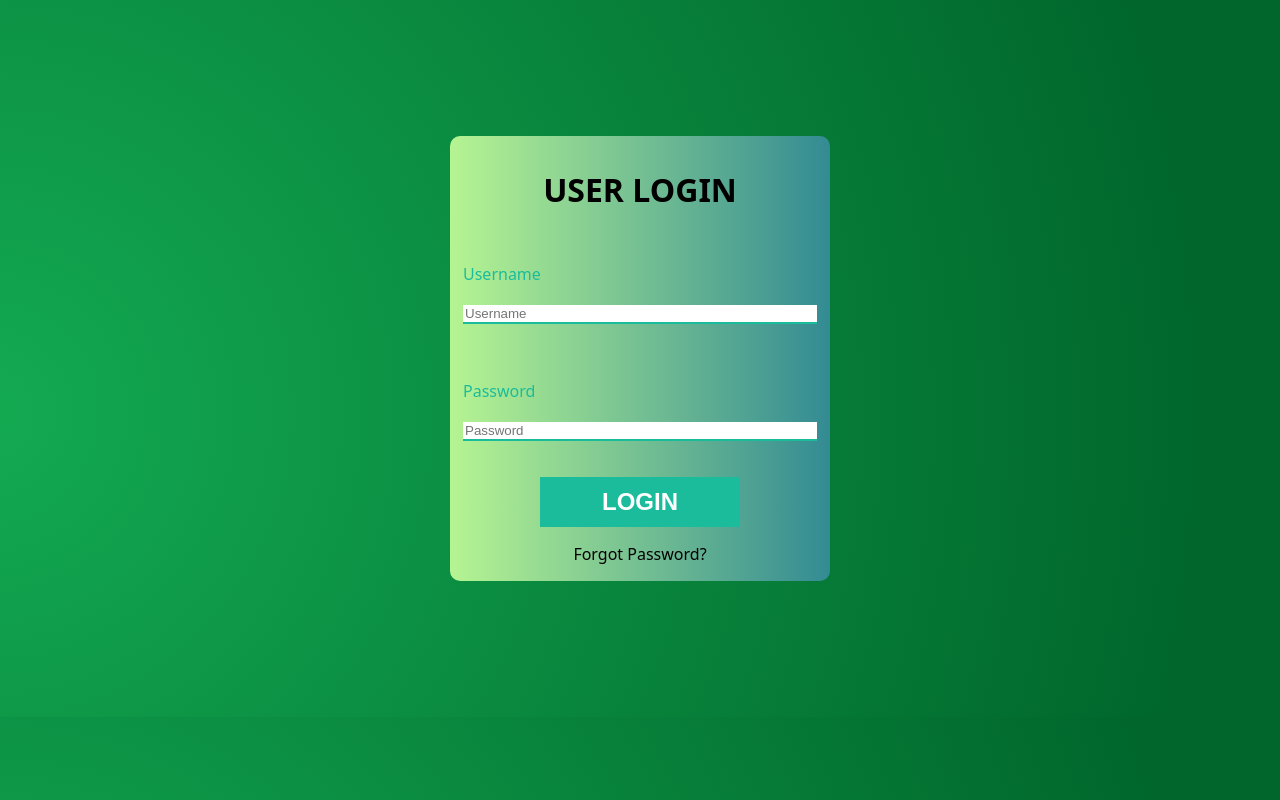
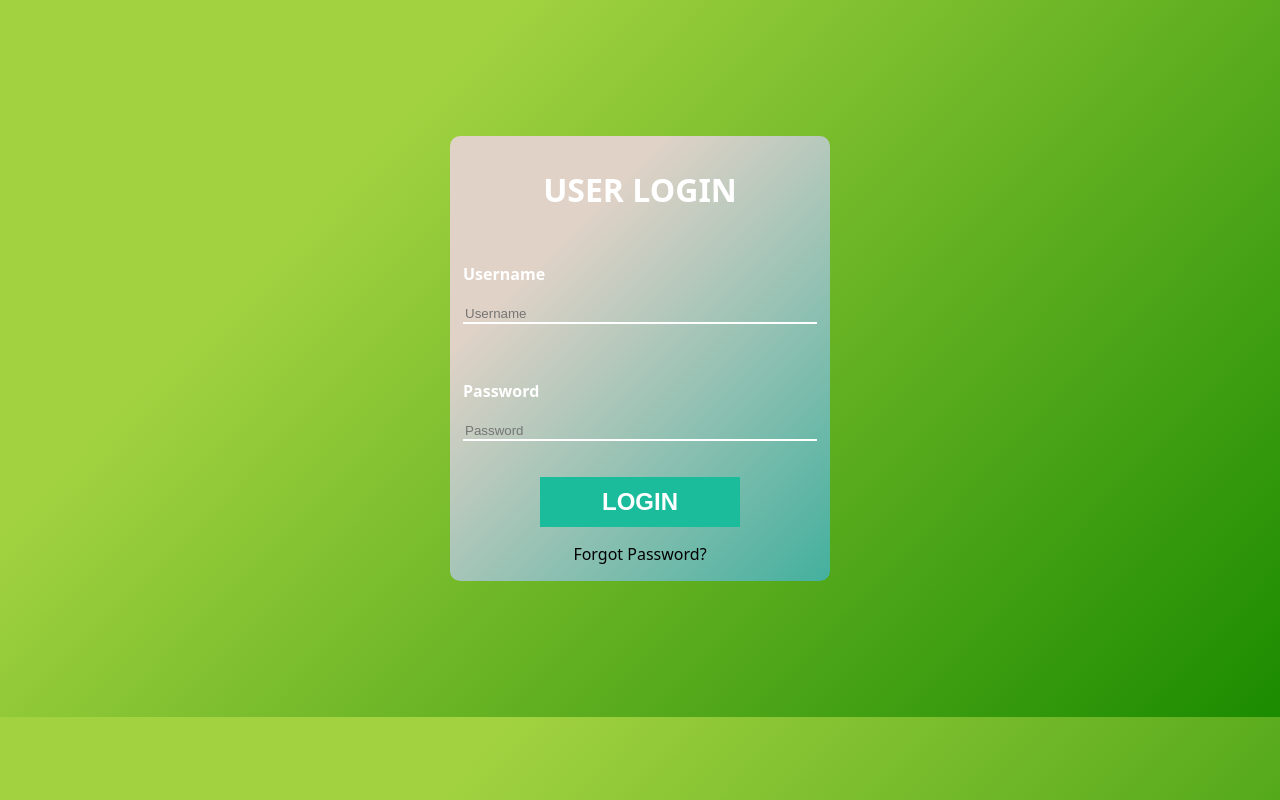
Before and after one commit to Some1Uknow/loginpage-UI, a plain HTML site: page index.html in a window 1280 px wide. Drawn offline with Linux system fonts and the light colour scheme.

Commit message:
Update login form.css

```diff
--- a/login form.css
+++ b/login form.css
@@ -1,5 +1,6 @@
 body {
-  background: radial-gradient(circle at -1% 57.5%, rgb(19, 170, 82) 0%, rgb(0, 102, 43) 90%);
+  background-color: #1b8b00;
+background-image: linear-gradient(314deg, #1b8b00 0%, #a2d240 74%);
   display: flex;
   justify-content: center;
   align-items: center;
@@ -7,7 +8,8 @@ body {
 }
 
 form {
-  background: linear-gradient(to right, rgb(182, 244, 146), rgb(51, 139, 147));
+  background-color: #44b09e;
+background-image: linear-gradient(315deg, #44b09e 0%, #e0d2c7 74%);
   display: flex;
   justify-content: center;
   align-items: center;
@@ -24,7 +26,7 @@ form {
 #p1 {
   font-family: system-ui, -apple-system, BlinkMacSystemFont, "Segoe UI", Roboto,
     Oxygen, Ubuntu, Cantarell, "Open Sans", "Helvetica Neue", sans-serif;
-  color: black;
+  color: white;
   font-size: xx-large;
   font-weight: bold;
 }
@@ -32,14 +34,16 @@ form {
 label {
   padding: 10px;
   margin: 10px;
-  color: rgb(26, 188, 156);
+  color: white;
+  font-weight: bolder;
 }
 
 input {
+  background: none;
   border: none;
   margin-left: 0;
   border: none;
-  border-bottom: solid 2px rgb(26, 188, 156);
+  border-bottom: solid 2px white;
   width: 350px;
   color: rgb(26, 188, 156);
   color: black;
```
